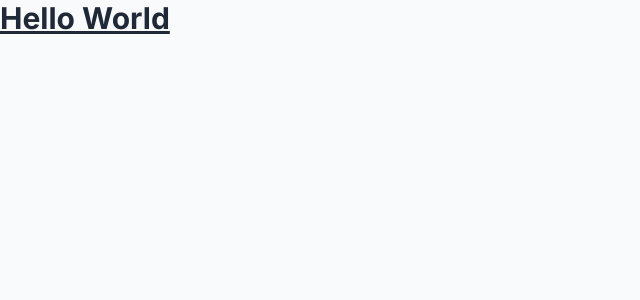
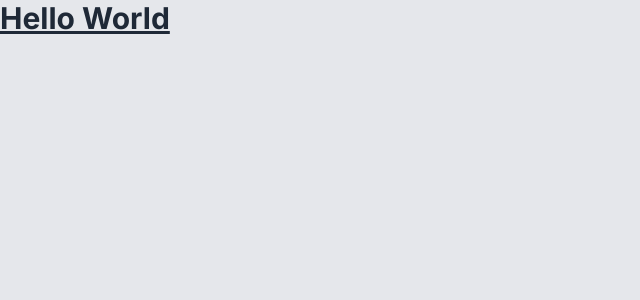
Before and after one commit to Abaljerind/ruangtoko, a React (Vite) app: page / in a window 1280 px wide. Shown: the top 300 px of the page, without its empty margins (0-640 px from the left). Built offline with nearby package versions, Linux system fonts and the light colour scheme.

Commit message:
Style(index.css): adjust height and background color to :root

```diff
--- a/src/index.css
+++ b/src/index.css
@@ -4,6 +4,10 @@
 
 :root {
   @apply bg-background text-text font-inter;
+}
+
+#root {
+  @apply h-screen bg-gray-200;
 }
 
 @theme {
```
